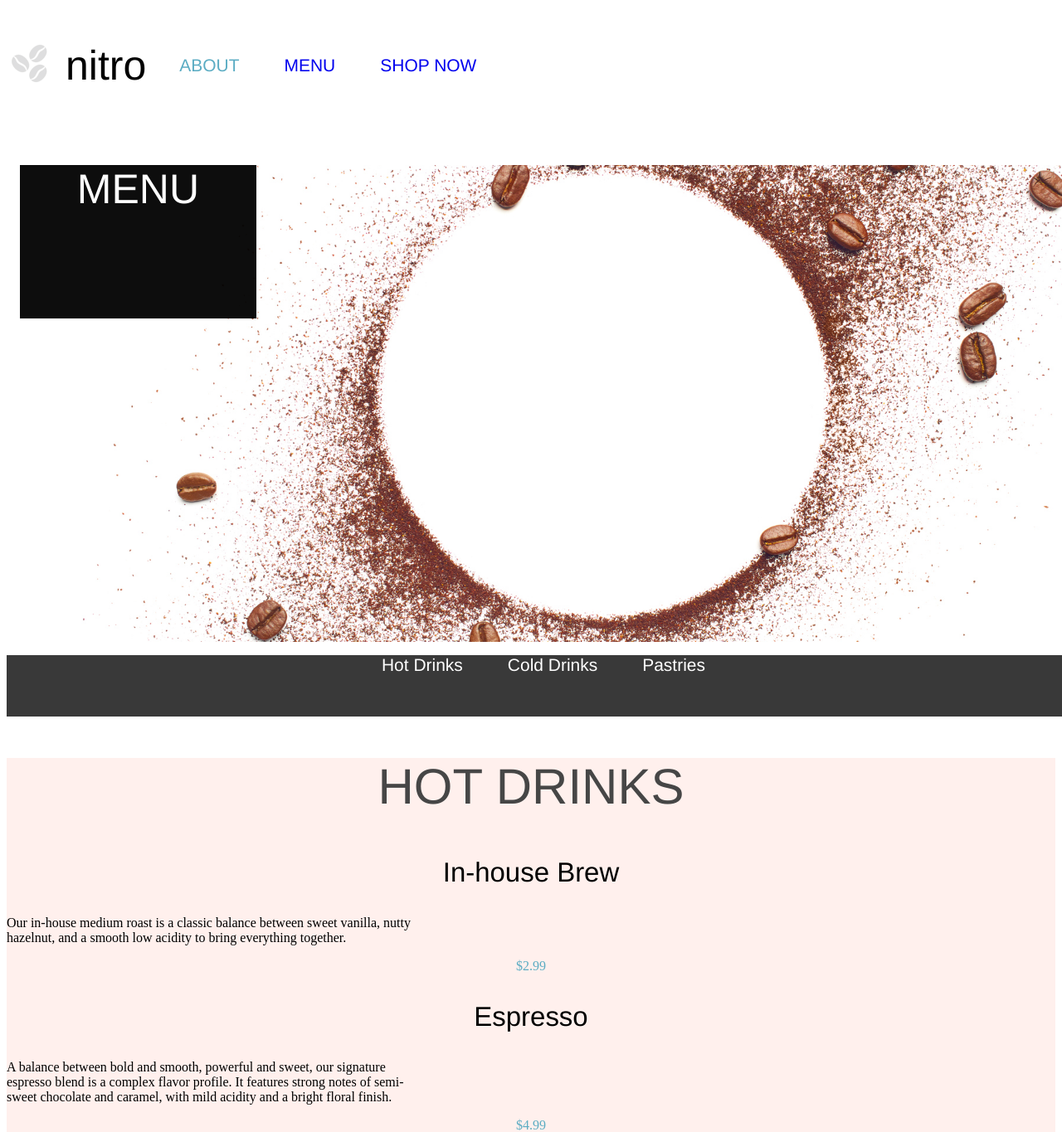
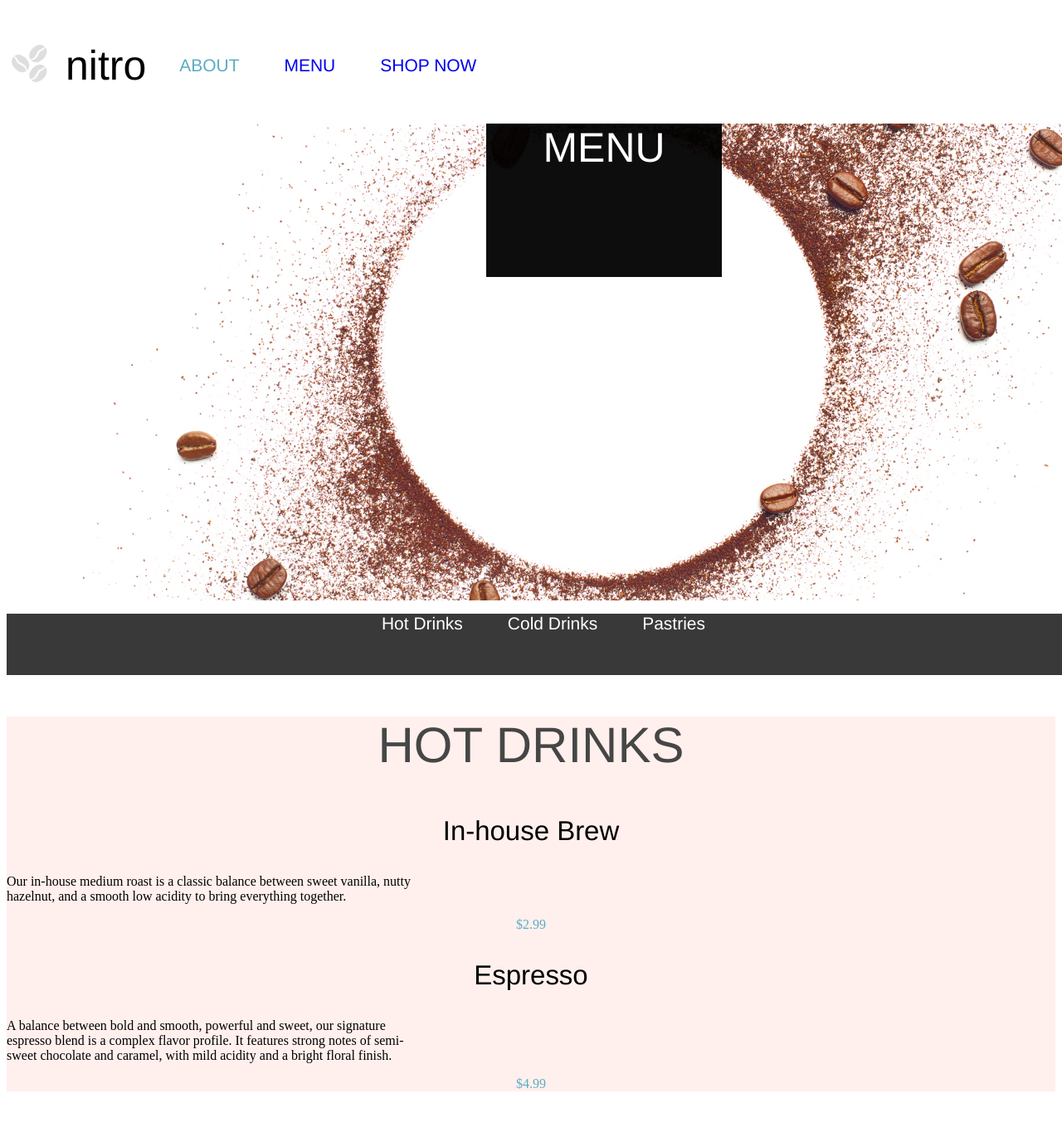
Before and after one commit to elhamsdtn/Coffee-Shop-CSS-Part-2, a PHP site: page /Pages/menu.html in a window 1280 px wide; the page is wider, and only the part inside the window is pictured. Shown: the top 1365 px of that part at 83% size. Run offline with PHP 8.4, Linux system fonts and the light colour scheme.

Commit message:
styled Menu heading and hero image

```diff
--- a/Styles/menu.css
+++ b/Styles/menu.css
@@ -5,7 +5,7 @@
     height: 11.56rem;
     border: 0.25rem;
     offset: 0.94rem;
-    text-align: center;
+    margin: 0;
 }
 
 .title-bg{
@@ -15,6 +15,10 @@
     background-repeat: no-repeat;
     background-position: center;
     background-size: cover;
+    display: flex;
+    justify-content: center;
+    margin: 0;
+    text-align: center;
 }
 
 .menu-nav {
```
